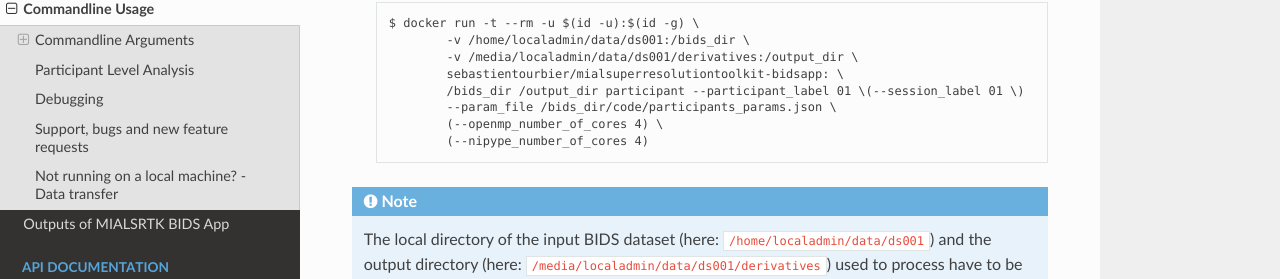
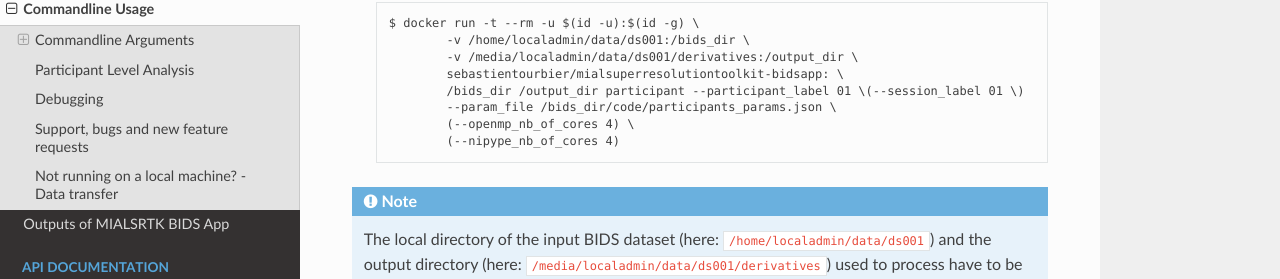
Before and after one commit to Medical-Image-Analysis-Laboratory/mialsuperresolutiontoolkit, a Sphinx documentation site: the page built from documentation/usage.rst, in a window 1280 px wide and 900 px high, scrolled down 1394 px. Shown: the part 244-523 px from the top of the window. Built offline with Sphinx 7.4.7 and the Read the Docs theme 2.0.0, drawn with Linux system fonts in a browser that asks for light colours; the version number could not be read and is left out.

Commit message:
DOC: correct input flags for openmp and nipype number of cores in usage.rst

```diff
--- a/documentation/usage.rst
+++ b/documentation/usage.rst
@@ -75,8 +75,8 @@ To run the BIDS App for one participant (participant level mode):
             sebastientourbier/mialsuperresolutiontoolkit-bidsapp:|release| \\
             /bids_dir /output_dir participant --participant_label 01 \\(--session_label 01 \\)
             --param_file /bids_dir/code/participants_params.json \\
-            (--openmp_number_of_cores 4) \\
-            (--nipype_number_of_cores 4)
+            (--openmp_nb_of_cores 4) \\
+            (--nipype_nb_of_cores 4)
 
 .. note:: The local directory of the input BIDS dataset (here: ``/home/localadmin/data/ds001``) and the output directory (here: ``/media/localadmin/data/ds001/derivatives``) used to process have to be mapped to the folders ``/bids_dir`` and ``/output_dir`` respectively using the `-v` docker run option.
 
```
